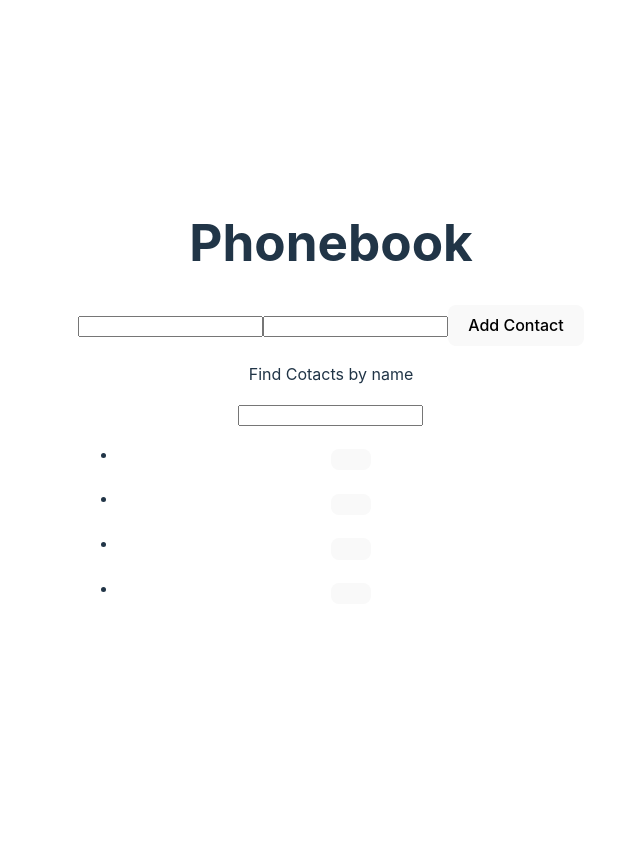
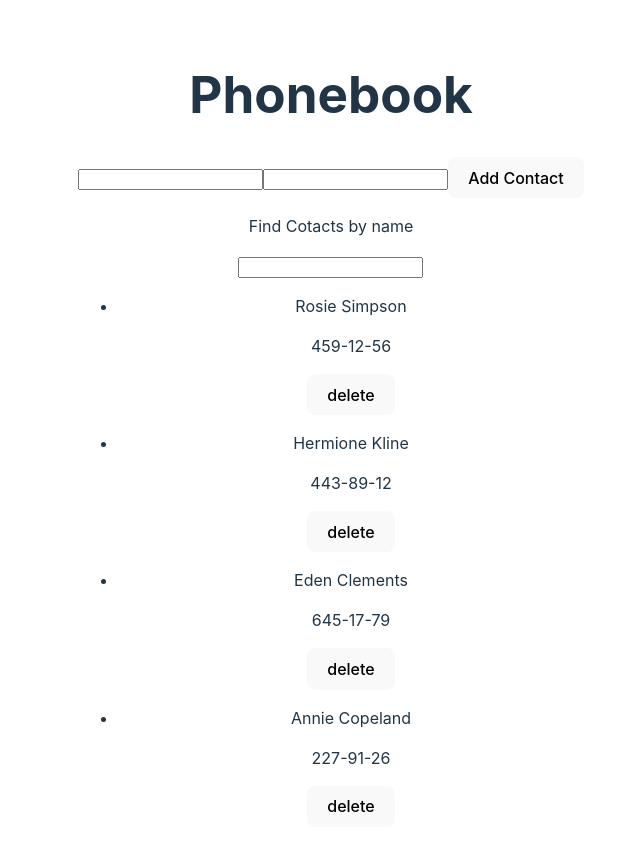
Before and after one commit to miroslavVakulenko/-goit-react-hw-03, a React (Vite) app: page / in a window 1280 px wide. Shown: the top 850 px of the page, without its empty margins (309-949 px from the left). Before the commit the page ends 800 px from the top, so only its background shows below. Built offline with nearby package versions, Linux system fonts and the light colour scheme.

Commit message:
add and delete contacts done

```diff
--- a/src/App.jsx
+++ b/src/App.jsx
@@ -1,3 +1,4 @@
+//App.jsx
 import { useState } from 'react';
 import './App.css';
 import ContactForm from './components/ContactForm/ContactForm';
@@ -8,6 +9,7 @@ import initialContacts from './contacts.json';
 function App() {
   const [contacts, setContacts] = useState(initialContacts);
   // const [filter, setFilter] = useState('');
+
   const addContact = newContact => {
     setContacts(prevContacts => {
       return [...prevContacts, newContact];
@@ -15,11 +17,11 @@ function App() {
   };
   const deleteContact = contactId => {
     setContacts(prevContacts => {
-      console.log('delete contact', contactId);
-      return prevContacts.filter(contact => contact.id == !contactId);
+      // console.log('delete contact', contactId);
+      return prevContacts.filter(contact => contact.id !== contactId);
     });
   };
-  console.log(contacts);
+  // console.log(contacts);
 
   // const visibleContacts = contacts.filter(contact =>
   //   contact.name.toLowerCase().includes(filter.toLowerCase())
--- a/src/components/Contact/Contact.jsx
+++ b/src/components/Contact/Contact.jsx
@@ -1,10 +1,11 @@
-export default function Contact(onDelete, data) {
+//Contact.jsx
+export default function Contact({ onDelete, data }) {
   console.log(data);
   return (
     <div>
       <p>{data.name}</p>
       <p>{data.number}</p>
-      <button onClick={onDelete}></button>
+      <button onClick={() => onDelete(data.id)}>delete</button>
     </div>
   );
 }
--- a/src/components/ContactForm/ContactForm.jsx
+++ b/src/components/ContactForm/ContactForm.jsx
@@ -1,13 +1,18 @@
 export default function ContactForm({ onAdd }) {
   const handleSubmit = e => {
     e.preventDefault();
-    onAdd({});
+    console.log(e);
+    onAdd({
+      id: Date.now(),
+      name: e.target.elements.name.value,
+      number: e.target.elements.number.value,
+    });
     console.log('submit');
   };
   return (
     <form onSubmit={handleSubmit}>
-      <input type="text" name="" id="" />
-      <input type="text" name="" id="" />
+      <input type="text" name="name" />
+      <input type="text" name="number" />
       <button type="submit">Add Contact</button>
     </form>
   );
--- a/src/components/ContactList/ContactList.jsx
+++ b/src/components/ContactList/ContactList.jsx
@@ -1,10 +1,11 @@
+//ContactList.jsx
 import Contact from '../Contact/Contact';
 export default function ContactList({ onDelete, contacts }) {
   return (
     <ul>
       {contacts.map(contact => (
         <li key={contact.id}>
-          <Contact data={contact} onDelete={onDelete} />
+          <Contact data={contact} onDelete={() => onDelete(contact.id)} />
         </li>
       ))}
     </ul>
```
